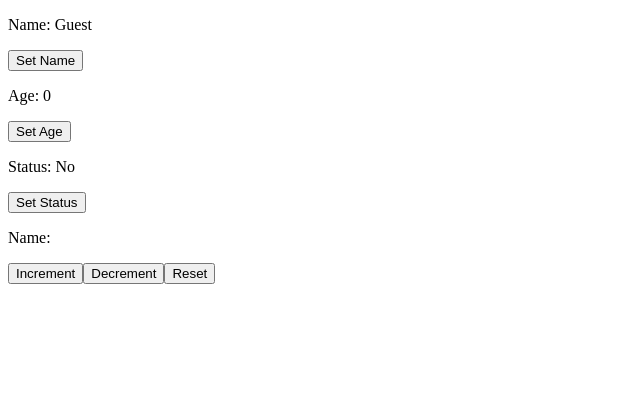
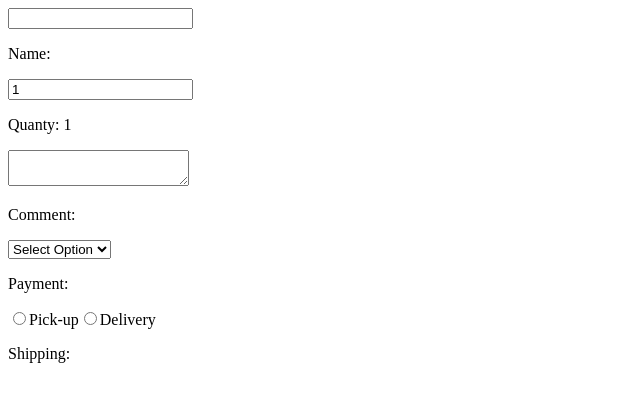
Before and after one commit to magobryan81/react, a React (Vite) app: page / in a window 1280 px wide. Shown: the top 402 px of the page, without its empty margins (0-640 px from the left). Built offline with nearby package versions, Linux system fonts and the light colour scheme.

Commit message:
add onchange function

```diff
--- a/src/App.jsx
+++ b/src/App.jsx
@@ -8,7 +8,8 @@
 // import Main from './LoginPage/Main.jsx';
 // import List from './List.jsx';
 // import ProfilePicture from './profilePicture.jsx';
-import Counter from './Counter.jsx';
+// import Counter from './Counter.jsx';
+import OnChange from './OnChange.jsx';
 function App() {
   // const fruits = [{id: 1, name: 'apple', calories: 105},
   //   {id: 2, name: 'orange', calories: 85},
@@ -21,7 +22,7 @@ function App() {
     // <Main />
     // </>
     <>
-    <Counter />
+    <OnChange />
 
     </>
   );
--- /dev/null
+++ b/src/OnChange.jsx
@@ -0,0 +1,66 @@
+
+import React, {useState} from 'react';
+
+function OnChange() {
+    const [name, setName] = useState("");
+    const [quantity, setQuantity] = useState(1);
+    const [comment, setComment] = useState("");
+    const [payment, setPayment] = useState("");
+    const [shipping, setShipping] = useState("");
+
+
+    function handleNameChange(event) {
+        setName(event.target.value);
+    }
+
+    function handleQuantityChange(event) {
+        setQuantity(event.target.value);
+    }
+
+    function handleCommentChange(event) {
+        setComment(event.target.value);
+    }
+
+    function handleSelectChange(event) {
+        setPayment(event.target.value);
+    }
+
+    function handleRadioChange(event) {
+        setShipping(event.target.value);
+    }
+
+    return (
+        <div>
+            <input type="text" name="" id="" value={name} onChange={handleNameChange} />
+            <p>Name: {name}</p>
+
+            <input type="number" name="" id="" value={quantity} onChange={handleQuantityChange} />
+            <p>Quanty: {quantity}</p>
+
+            <textarea name="" id="" value={comment} onChange={handleCommentChange}></textarea>
+            <p>Comment: {comment}</p>
+
+            <select name="" id="" value={payment} onChange={handleSelectChange}>
+                <option value="">Select Option</option>
+                <option value="GCash">Gcash</option>
+            </select>
+            <p>Payment: {payment}</p>
+
+            <label>
+                <input type="radio" value="Pick-up"
+                 checked={shipping === "Pick-up"}
+                  onChange={handleRadioChange}/>
+                Pick-up
+            </label>
+            <label>
+                <input type="radio" value="Delivery"
+                 checked={shipping === "Delivery"}
+                  onChange={handleRadioChange}/>
+                Delivery
+            </label>
+            <p>Shipping: {shipping}</p>
+        </div>
+    )
+}
+
+export default OnChange;
```
